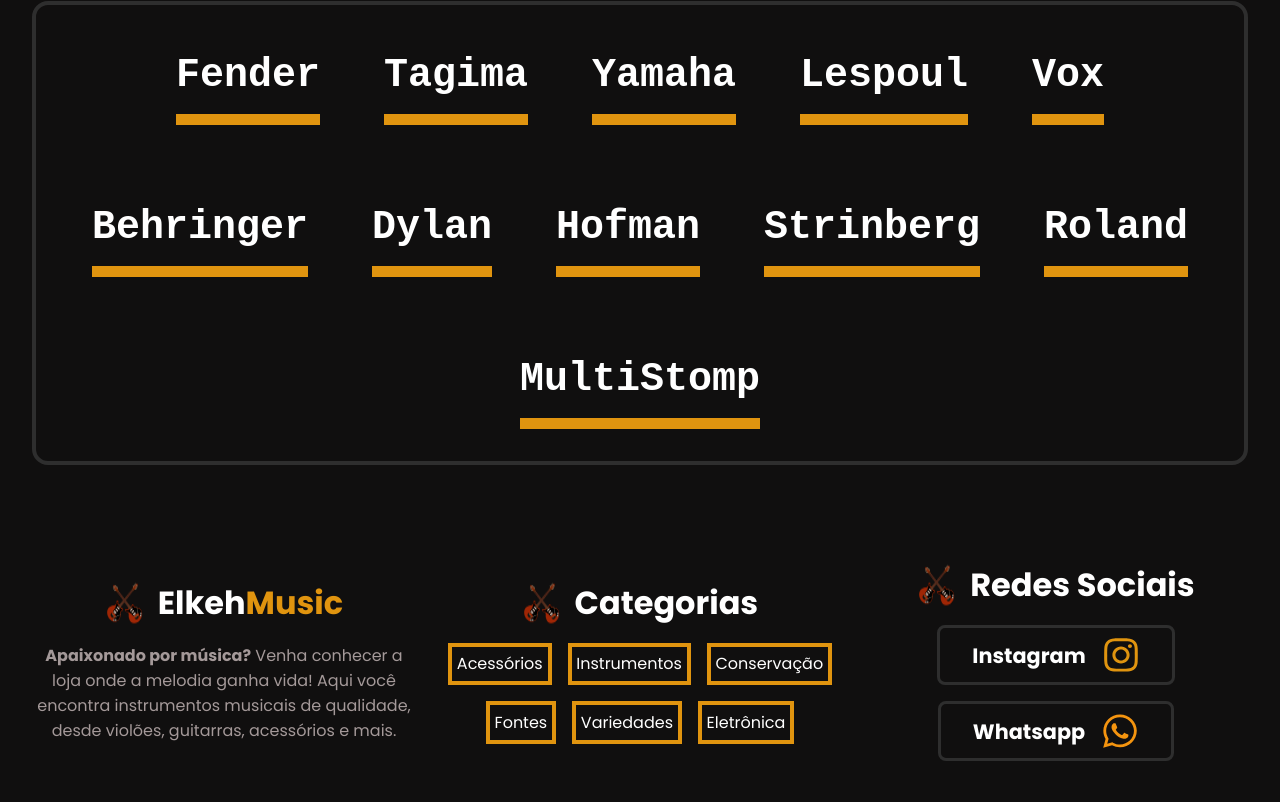
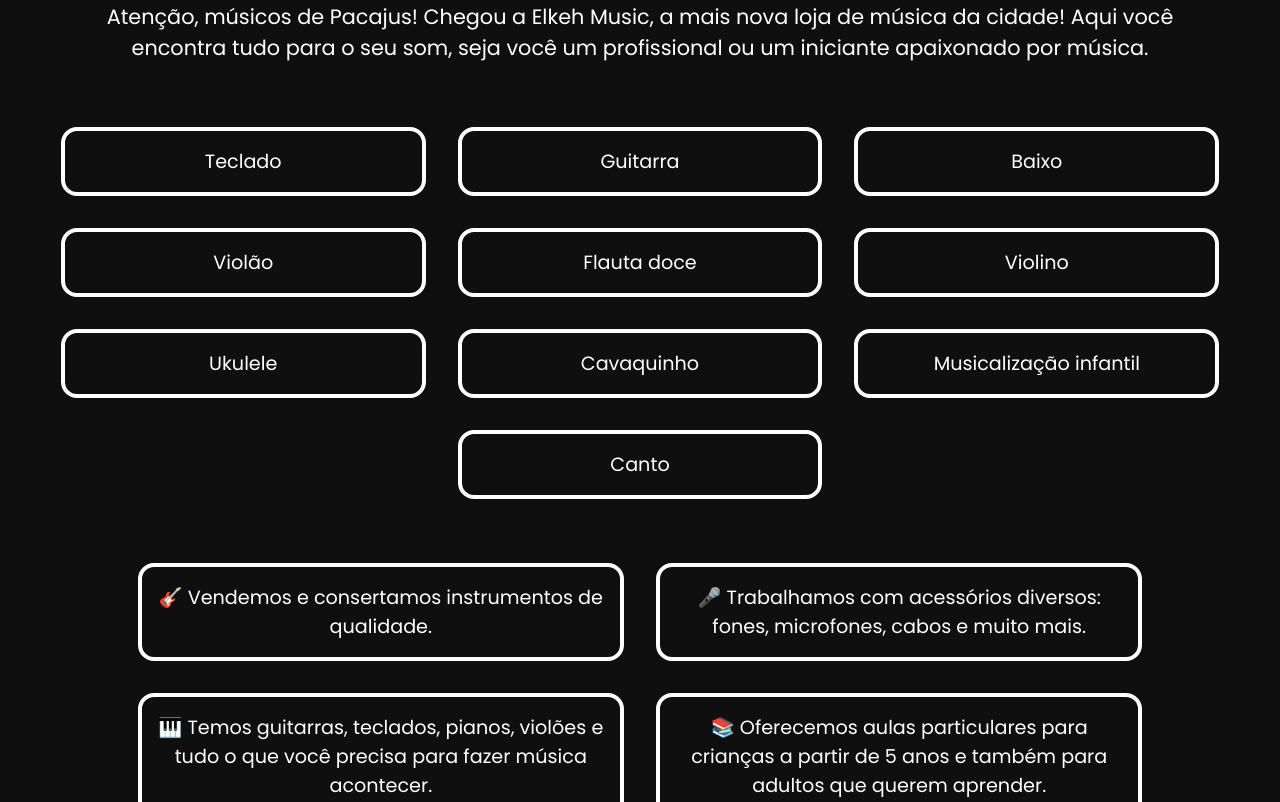
Before and after one commit to MateusMaciel340/app-elkeh-music, a React (Vite) app: page / in a window 1280 px wide. Shown: the part 2798-3600 px from the top of the page. Built offline with nearby package versions, Linux system fonts and the light colour scheme.

Commit message:
add layer musical course

```diff
--- /dev/null
+++ b/src/components/Pages/Home/Course/CourseStore.css
@@ -0,0 +1,49 @@
+.content__course .content__text {
+    padding: 0 3rem;
+}
+
+.content__course .menu-list {
+    align-items: center;
+    list-style: none;
+    display: flex;
+    flex-wrap: wrap;
+    justify-content: center;
+    gap: 2rem;
+}
+
+.content__course .menu-item {
+    font-size: 1.2rem;
+    padding: 1rem 0;
+    width: 40%;
+
+    border: 4px solid #fff;
+    padding: 1rem;
+    border-radius: 1rem;
+}
+
+.content__course .menu-musical {
+    width: 30%;
+}
+
+@media screen and (max-width: 704px) {
+    .content__course .content__text {
+        font-size: 1.2rem;
+        border: 3px solid #e0940f;
+        border-radius: 0.5rem;
+        padding: 2rem;
+    }
+
+    .content__course .menu-item {
+        width: 100%;
+    }
+
+    .content__course .menu-item {
+        width: 40%;
+    }
+}
+
+@media screen and (max-width: 624px) {
+    .content__course .menu-item {
+        width: 100%;
+    }
+}
--- /dev/null
+++ b/src/components/Pages/Home/Course/CourseStore.jsx
@@ -0,0 +1,30 @@
+import './CourseStore.css';
+
+function CourseStore() {
+
+  const listCourseMusic = ["Teclado", "Guitarra", "Baixo", "Violão", "Flauta doce", "Violino", "Ukulele", "Cavaquinho", "Musicalização infantil", "Canto"];
+
+  return (
+    <>
+      <section className="content__course content__space">
+        <h2 className='content__subtitle'>Aulas particulares</h2>
+        <p className='content__text'>Atenção, músicos de Pacajus! Chegou a Elkeh Music, a mais nova loja de música da cidade! Aqui você encontra tudo para o seu som, seja você um profissional ou um iniciante apaixonado por música.</p>
+
+        <ul className="menu-list">
+          {listCourseMusic.map((course, index) =>
+            <li className='menu-item menu-musical'>{course}</li>
+          )}
+        </ul>
+
+        <ul className='menu-list'>
+          <li className='menu-item'>🎸 Vendemos e consertamos instrumentos de qualidade.</li>
+          <li className='menu-item'>🎤 Trabalhamos com acessórios diversos: fones, microfones, cabos e muito mais.</li>
+          <li className='menu-item'>🎹 Temos guitarras, teclados, pianos, violões e tudo o que você precisa para fazer música acontecer.</li>
+          <li className='menu-item'>📚 Oferecemos aulas particulares para crianças a partir de 5 anos e também para adultos que querem aprender.</li>
+        </ul>
+      </section>
+    </>
+  )
+}
+
+export default CourseStore;
--- a/src/components/Pages/Home/Home.jsx
+++ b/src/components/Pages/Home/Home.jsx
@@ -6,6 +6,7 @@
 import { useEffect } from 'react';
 import ServiceStore from './Service/ServiceStore';
 import { Link } from 'react-router-dom';
+import CourseStore from './Course/CourseStore';
 
 function Home() {
 
@@ -44,6 +45,7 @@
         </section>
 
         <ServiceStore/>
+        <CourseStore/>
 
         <section className="content__mark content__space">
             <h2 className="content__subtitle">Nossas marcas</h2>
```
